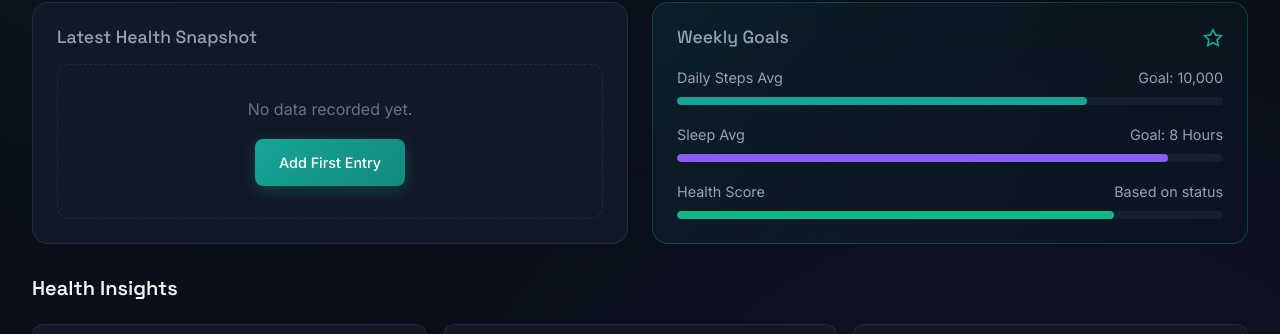
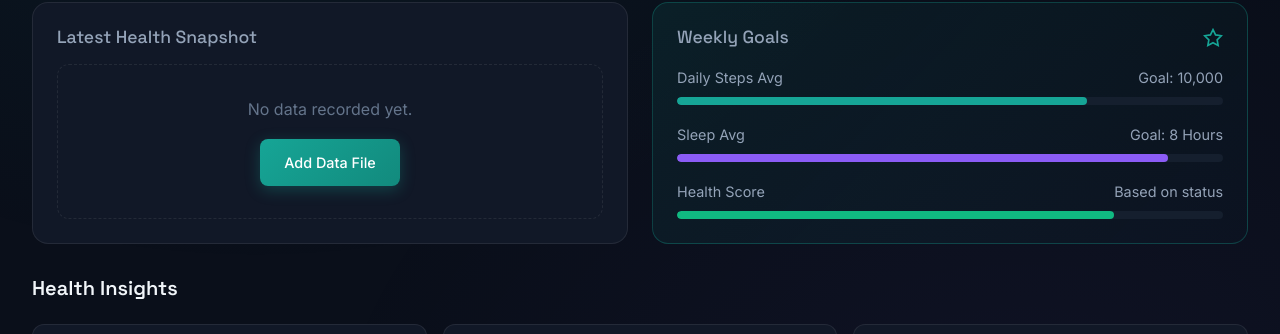
Before and after one commit to Ccdrisya/Fitpulse, a Flask app: page /home in a window 1280 px wide. Shown: the part 297-631 px from the top of the page. Run offline with Flask 3, Linux system fonts and the light colour scheme; the visitor is signed in with stand-in values (Sample User, id 1); data that the repository does not hold is empty.

Commit message:
changes in the data

```diff
--- a/templates/data_entry.html
+++ b/templates/data_entry.html
@@ -128,8 +128,8 @@
                     <div class="tips-card" style="margin-bottom: 1.5rem;">
                         <h4>How to use Bulk Import</h4>
                         <p style="font-size: 0.9rem; color: var(--text-secondary); margin-top: 0.5rem;">
-                            Upload a CSV or JSON file. The system will automatically run Anomaly Detection (Milestone 3) on your data.
-                            Required columns: <code>timestamp</code>, <code>heart_rate_bpm</code>, <code>steps</code>, <code>spo2_pct</code>.
+                            Upload a CSV or JSON file. The system will automatically run Anomaly Detection on your data.
+
                         </p>
                     </div>
 
--- a/templates/home.html
+++ b/templates/home.html
@@ -146,7 +146,7 @@
                 {% else %}
                     <div class="no-data-box">
                         <p>No data recorded yet.</p>
-                        <a href="{{ url_for('add_data') }}" class="btn btn-primary" style="margin-top: 1rem;">Add First Entry</a>
+                        <a href="{{ url_for('data_entry') }}" class="btn btn-primary" style="margin-top: 1rem;">Add Data File</a>
                     </div>
                 {% endif %}
             </div>
```
